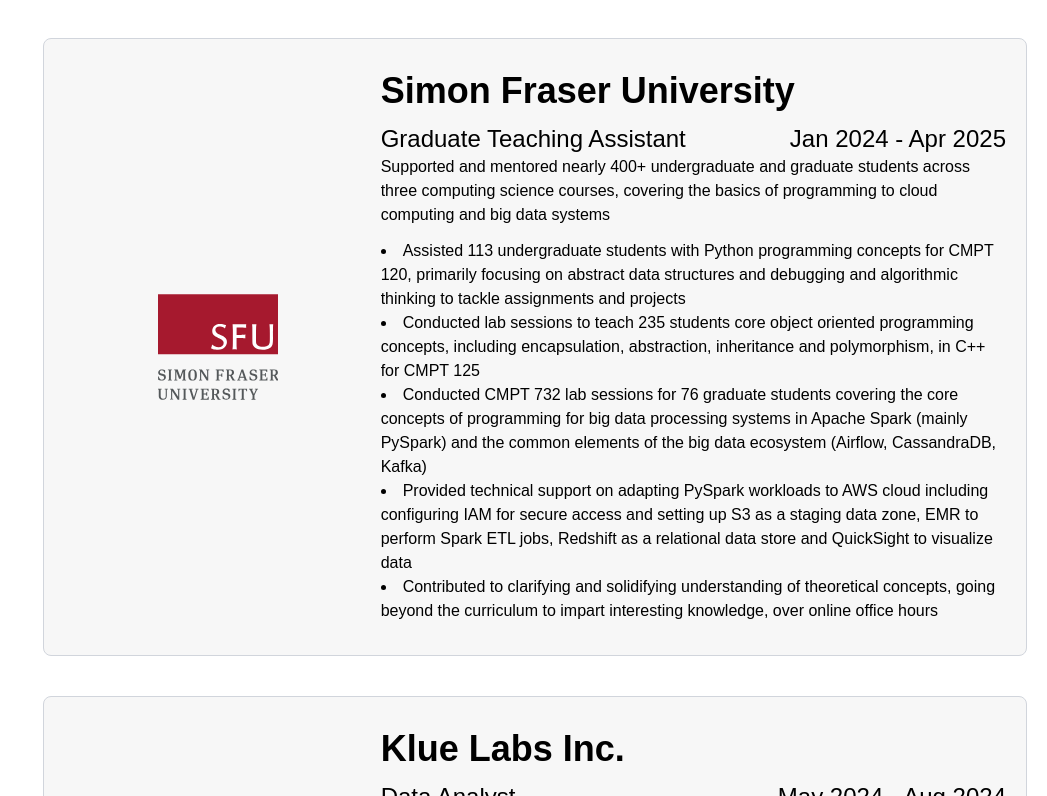
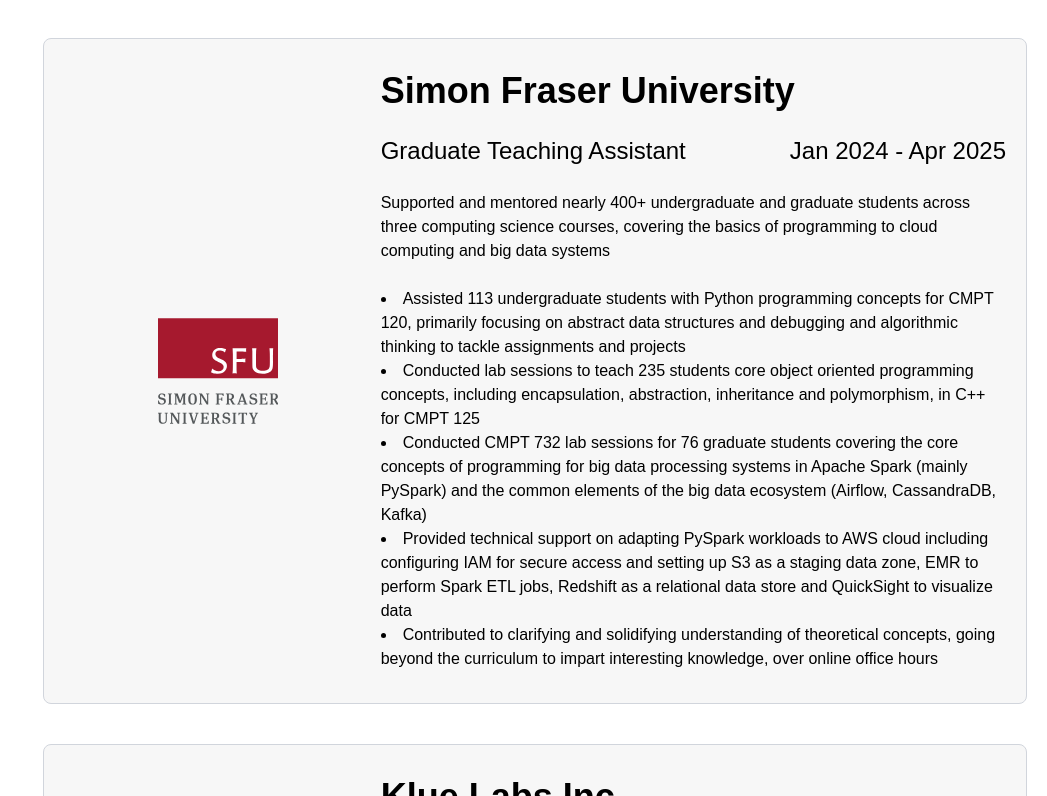
Before and after one commit to fayadchowdhury/personal-portfolio, a React (Vite) app: page / in a window 1280 px wide. Shown: the part 744-1540 px from the top of the page, without its empty margins (233-1280 px from the left). Built offline with nearby package versions, Linux system fonts and the light colour scheme; a web font is replaced by a local one.

Commit message:
Fix gap in DescriptionCard compoennt and warnings in Work Experience section

```diff
--- a/src/components/DescriptionCard.tsx
+++ b/src/components/DescriptionCard.tsx
@@ -23,14 +23,14 @@
         {iconPath && <img src={iconPath} alt="Icon" className="w-30 h-30" />}
       </div>
       <div className="flex flex-col justify-center col-span-2">
-        <h1 className="text-sub-header font-bold text-start mt-3 mb-3">
+        <h1 className="text-sub-header font-semibold text-start mt-3 mb-3">
           {title}
         </h1>
-        <div className="grid grid-cols-2 text-content">
+        <div className="grid grid-cols-2 text-content py-3">
           {subtitle && <h3>{subtitle}</h3>}
           {period && <h3 className="text-end">{period}</h3>}
         </div>
-        <p className="text-start mb-3">{description}</p>
+        <p className="text-start mb-3 py-3">{description}</p>
         {items && (
           <ul className="list-disc list-inside mb-3">
             {items.map((item, index) => (
--- a/src/sections/Work.tsx
+++ b/src/sections/Work.tsx
@@ -15,8 +15,8 @@
   return (
     <section id="work">
       {/* <div className="grid grid-cols-1 md:grid-cols-5"> */}
-      {workItems.map((item, _) => (
-        <div className="grid grid-cols-1 md:grid-cols-5">
+      {workItems.map((item, index) => (
+        <div key={index} className="grid grid-cols-1 md:grid-cols-5">
           <div className="md:col-span-1 hidden md:block"></div>
           <DescriptionCard
             iconPath={item.iconPath}
```
